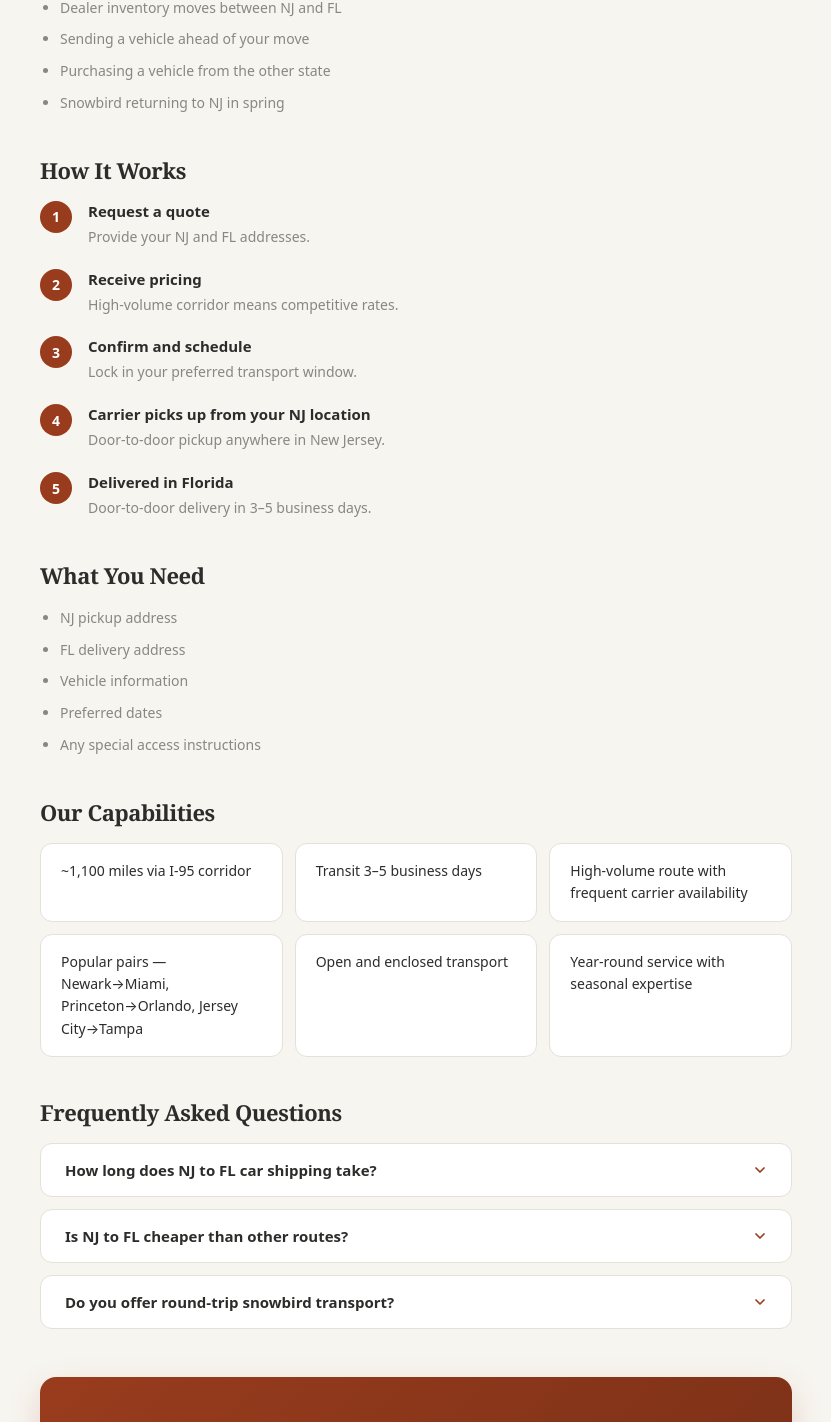
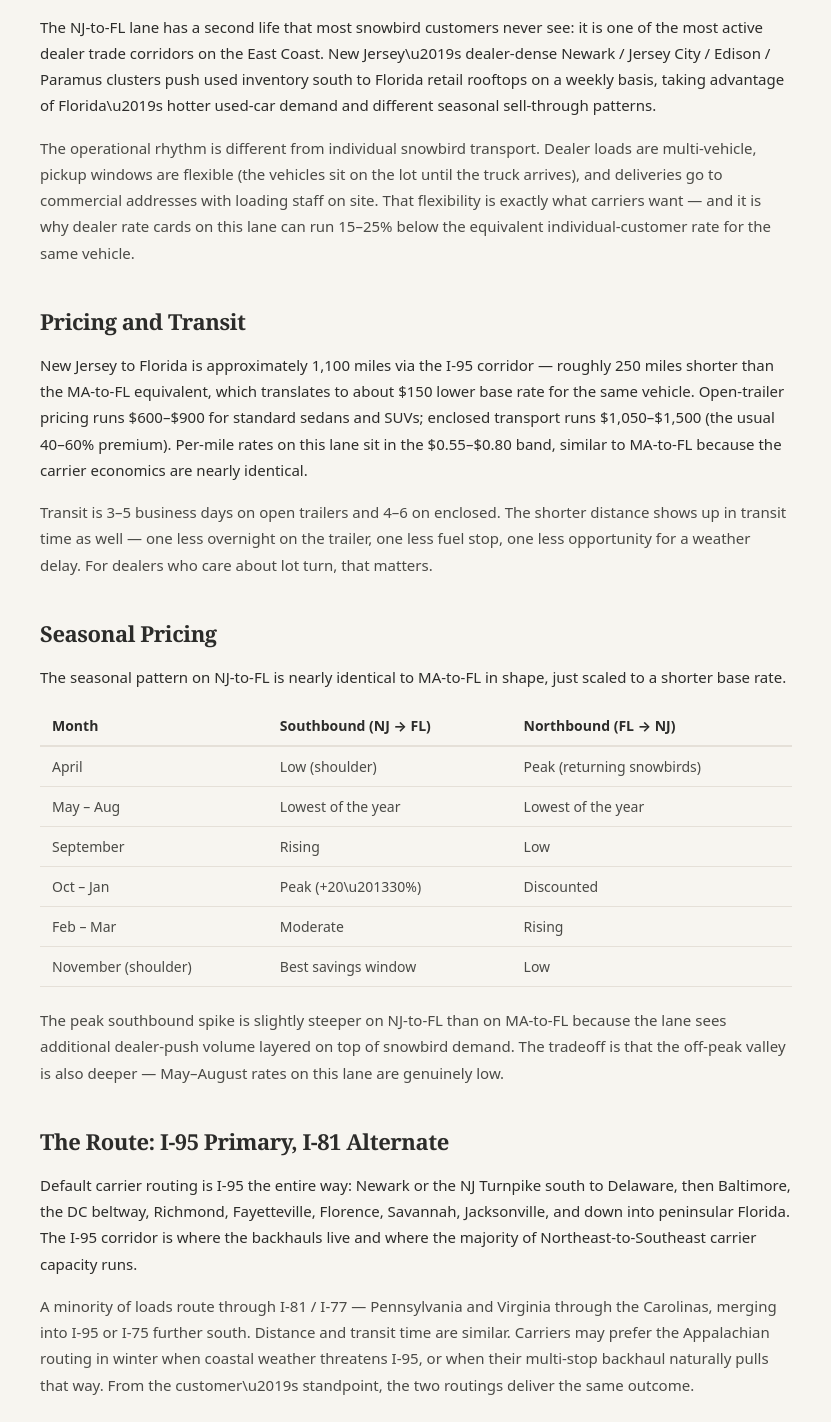
Before and after one commit to sergiivorotyntsev/Y7-WEBSITE, a React (Vite) app: page /new-jersey-to-florida-car-shipping in a window 1280 px wide. Shown: the part 939-2361 px from the top of the page, without its empty margins (224-1055 px from the left). Built offline with nearby package versions, Linux system fonts and the light colour scheme; no server answers.

Commit message:
[SEO-DEEP-T12] feat: new-jersey-to-florida — 800+ words expert content

```diff
--- a/src/pages/seo/routes/NewJerseyToFlorida.jsx
+++ b/src/pages/seo/routes/NewJerseyToFlorida.jsx
@@ -1,79 +1,192 @@
-import SeoLandingPage from '../SeoLandingPage';
+import SeoLandingPage, { Section } from '../SeoLandingPage';
 import PricingRange from '../../../components/PricingRange';
+import { prose, muted, subhead, tableWrap, table, th, td } from '../_enrichedStyles';
 
 export default function NewJerseyToFlorida() {
   return (
     <SeoLandingPage
       meta={{
-        title: 'NJ to FL Auto Transport',
+        title: 'New Jersey to Florida Car Shipping | Y7 Logistics',
         description:
-          'Auto transport from New Jersey to Florida. Door-to-door, dealer trades, snowbird transport. 3-5 business days.',
+          'NJ to FL auto transport. Port Newark area to Miami, Orlando, Tampa. Dealer volume pricing. Licensed FMCSA broker MC #1741537.',
         path: '/new-jersey-to-florida-car-shipping',
       }}
       heading="New Jersey to Florida Car Shipping"
-      intro="New Jersey to Florida is one of the highest-volume auto transport corridors on the East Coast. Whether you're a snowbird, relocating, or a dealer moving inventory, Y7 Logistics provides fast, reliable transport along the I-95 corridor from any NJ address to anywhere in Florida."
+      intro="New Jersey to Florida is the shorter, cheaper cousin of the Massachusetts-to-Florida snowbird lane — 1,100 miles versus 1,350, with the same dense I-95 carrier population but lower total mileage and therefore lower total cost. Y7 Logistics (MC #1741537 / USDOT #4427359) runs this corridor year-round for individual snowbirds, relocating families, and — very importantly — the dealer community concentrated around Newark, Jersey City, and Edison that moves inventory south to the Florida retail market on a weekly basis."
       whenNeeded={[
-        'Snowbird seasonal transport (NJ→FL and back)',
+        'Snowbird seasonal transport (NJ \u2192 FL and back)',
         'Relocating from New Jersey to Florida',
         'Dealer inventory moves between NJ and FL',
-        'Sending a vehicle ahead of your move',
+        'Sending a vehicle ahead of a move',
         'Purchasing a vehicle from the other state',
-        'Snowbird returning to NJ in spring',
+        'Returning to NJ in spring',
       ]}
       steps={[
-        { title: 'Request a quote', desc: 'Provide your NJ and FL addresses.' },
+        { title: 'Request a quote', desc: 'Provide your NJ and FL addresses and vehicle details.' },
         { title: 'Receive pricing', desc: 'High-volume corridor means competitive rates.' },
         { title: 'Confirm and schedule', desc: 'Lock in your preferred transport window.' },
-        { title: 'Carrier picks up from your NJ location', desc: 'Door-to-door pickup anywhere in New Jersey.' },
-        { title: 'Delivered in Florida', desc: 'Door-to-door delivery in 3–5 business days.' },
+        { title: 'Carrier picks up from your NJ location', desc: 'Door-to-door pickup anywhere in NJ.' },
+        { title: 'Delivered in Florida', desc: 'Door-to-door delivery in 3\u20135 business days.' },
       ]}
       requirements={[
         'NJ pickup address',
         'FL delivery address',
-        'Vehicle information',
-        'Preferred dates',
+        'Vehicle year, make, and model (or VIN)',
+        'Preferred pickup dates',
         'Any special access instructions',
       ]}
       capabilities={[
-        '~1,100 miles via I-95 corridor',
-        'Transit 3–5 business days',
+        '~1,100 miles via the I-95 corridor',
+        'Transit 3\u20135 business days',
         'High-volume route with frequent carrier availability',
-        'Popular pairs — Newark→Miami, Princeton→Orlando, Jersey City→Tampa',
+        'Popular pairs \u2014 Newark \u2192 Miami, Princeton \u2192 Orlando, Jersey City \u2192 Tampa',
         'Open and enclosed transport',
-        'Year-round service with seasonal expertise',
+        'Dealer volume pricing on recurring accounts',
       ]}
       faqs={[
         {
-          q: 'How long does NJ to FL car shipping take?',
-          a: 'Standard transit time is 3–5 business days via the I-95 corridor. This is one of the fastest East Coast routes due to high carrier volume.',
+          q: 'How much does NJ to FL car shipping cost?',
+          a: 'Typical open-trailer pricing is $600–$900 for standard sedans and SUVs; enclosed transport runs $1,050–$1,500 (40–60% premium). NJ-to-FL is ~$150 cheaper than MA-to-FL on average because the distance is 250 miles shorter. Seasonal variance is similar: Oct–Jan southbound is 20–30% higher.',
         },
         {
-          q: 'Is NJ to FL cheaper than other routes?',
-          a: 'Yes — this is one of the most competitive corridors in auto transport. High carrier volume and a direct highway route keep prices lower than many comparable distances.',
+          q: 'How long does NJ to FL transit take?',
+          a: 'Standard open transport runs 3–5 business days on the I-95 corridor. Enclosed transport adds a day. Pickup itself usually happens 1–5 days after you confirm the quote; flexible pickup windows and shoulder-season timing reduce both pickup lead time and price.',
         },
         {
-          q: 'Do you offer round-trip snowbird transport?',
-          a: 'Yes. Many of our customers ship southbound in the fall and northbound in the spring. We offer scheduling for both legs and can set up recurring seasonal transport.',
+          q: 'Can NJ dealers get volume pricing for FL trades?',
+          a: 'Yes — recurring dealer accounts that push inventory from NJ (Newark, Jersey City, Edison, Paramus) to FL dealer rooftops qualify for volume pricing. We build custom rate cards based on lane, cadence, and typical vehicle mix, and single-dispatcher coordination replaces the overhead of booking each load individually.',
+        },
+        {
+          q: 'How big is the winter rate swing?',
+          a: 'Southbound NJ-to-FL rates climb 20–30% from October through January as snowbird demand fills carriers. Northbound (FL-to-NJ) spikes in April when snowbirds return — sometimes 25–35% over summer baseline. May through August is the cheapest window in either direction because carriers compete for loads.',
+        },
+        {
+          q: 'How much does the return FL to NJ trip cost?',
+          a: 'Annual average is similar to southbound, but seasonality is inverted. FL-to-NJ runs cheapest in May–August (empty carriers returning to the Northeast), and most expensive in April when returning snowbirds create peak demand. Booking two weeks ahead during the savings window produces the best outcomes.',
+        },
+        {
+          q: 'Is my vehicle insured during NJ to FL transport?',
+          a: 'Yes. Every carrier we dispatch carries minimum $750,000 cargo insurance — most carry $1M+. We verify active coverage through Central Dispatch before assigning the load. Your BOL at pickup and delivery is the formal record for any claim against the carrier\u2019s policy.',
         },
       ]}
       related={[
         { label: 'New Jersey Auto Transport', to: '/new-jersey-auto-transport' },
         { label: 'Florida Car Shipping', to: '/florida-car-shipping' },
-        { label: 'Car Shipping Cost', to: '/car-shipping-cost' },
-        { label: 'State to State Shipping', to: '/state-to-state-car-shipping' },
-        { label: 'Get a Quote', to: '/quote' },
+        { label: 'MA to FL', to: '/massachusetts-to-florida-car-shipping' },
+        { label: 'Dealer Auto Transport', to: '/dealer-auto-transport' },
       ]}
     >
       <PricingRange
         routeName="New Jersey to Florida"
-        openLow={550}
+        openLow={600}
         openHigh={900}
         enclosedLow={1050}
-        enclosedHigh={1550}
-        distance={1150}
+        enclosedHigh={1500}
+        distance={1100}
         typicalTransitDays="3-5"
-        seasonalNote="Expect 15-20% higher rates November-March due to snowbird migration."
+        seasonalNote="Southbound rates climb 20-30% Oct-Jan (snowbird peak); FL-to-NJ cheapest May-Aug."
       />
+
+      <Section title="NJ to FL as a Dealer Trade Corridor">
+        <p style={prose}>
+          The NJ-to-FL lane has a second life that most snowbird customers never see: it is one
+          of the most active dealer trade corridors on the East Coast. New Jersey\u2019s
+          dealer-dense Newark / Jersey City / Edison / Paramus clusters push used inventory
+          south to Florida retail rooftops on a weekly basis, taking advantage of Florida\u2019s
+          hotter used-car demand and different seasonal sell-through patterns.
+        </p>
+        <p style={muted}>
+          The operational rhythm is different from individual snowbird transport. Dealer loads
+          are multi-vehicle, pickup windows are flexible (the vehicles sit on the lot until the
+          truck arrives), and deliveries go to commercial addresses with loading staff on site.
+          That flexibility is exactly what carriers want — and it is why dealer rate cards on
+          this lane can run 15–25% below the equivalent individual-customer rate for the same
+          vehicle.
+        </p>
+      </Section>
+
+      <Section title="Pricing and Transit">
+        <p style={prose}>
+          New Jersey to Florida is approximately 1,100 miles via the I-95 corridor — roughly
+          250 miles shorter than the MA-to-FL equivalent, which translates to about $150 lower
+          base rate for the same vehicle. Open-trailer pricing runs $600–$900 for standard
+          sedans and SUVs; enclosed transport runs $1,050–$1,500 (the usual 40–60% premium).
+          Per-mile rates on this lane sit in the $0.55–$0.80 band, similar to MA-to-FL because
+          the carrier economics are nearly identical.
+        </p>
+        <p style={muted}>
+          Transit is 3–5 business days on open trailers and 4–6 on enclosed. The shorter
+          distance shows up in transit time as well — one less overnight on the trailer, one
+          less fuel stop, one less opportunity for a weather delay. For dealers who care about
+          lot turn, that matters.
+        </p>
+      </Section>
+
+      <Section title="Seasonal Pricing">
+        <p style={prose}>
+          The seasonal pattern on NJ-to-FL is nearly identical to MA-to-FL in shape, just
+          scaled to a shorter base rate.
+        </p>
+        <div style={tableWrap}>
+          <table style={table}>
+            <thead>
+              <tr>
+                <th style={th}>Month</th>
+                <th style={th}>Southbound (NJ &rarr; FL)</th>
+                <th style={th}>Northbound (FL &rarr; NJ)</th>
+              </tr>
+            </thead>
+            <tbody>
+              <tr><td style={td}>April</td><td style={td}>Low (shoulder)</td><td style={td}>Peak (returning snowbirds)</td></tr>
+              <tr><td style={td}>May &ndash; Aug</td><td style={td}>Lowest of the year</td><td style={td}>Lowest of the year</td></tr>
+              <tr><td style={td}>September</td><td style={td}>Rising</td><td style={td}>Low</td></tr>
+              <tr><td style={td}>Oct &ndash; Jan</td><td style={td}>Peak (+20\u201330%)</td><td style={td}>Discounted</td></tr>
+              <tr><td style={td}>Feb &ndash; Mar</td><td style={td}>Moderate</td><td style={td}>Rising</td></tr>
+              <tr><td style={td}>November (shoulder)</td><td style={td}>Best savings window</td><td style={td}>Low</td></tr>
+            </tbody>
+          </table>
+        </div>
+        <p style={muted}>
+          The peak southbound spike is slightly steeper on NJ-to-FL than on MA-to-FL because
+          the lane sees additional dealer-push volume layered on top of snowbird demand. The
+          tradeoff is that the off-peak valley is also deeper — May–August rates on this lane
+          are genuinely low.
+        </p>
+      </Section>
+
+      <Section title="The Route: I-95 Primary, I-81 Alternate">
+        <p style={prose}>
+          Default carrier routing is I-95 the entire way: Newark or the NJ Turnpike south to
+          Delaware, then Baltimore, the DC beltway, Richmond, Fayetteville, Florence, Savannah,
+          Jacksonville, and down into peninsular Florida. The I-95 corridor is where the
+          backhauls live and where the majority of Northeast-to-Southeast carrier capacity
+          runs.
+        </p>
+        <p style={muted}>
+          A minority of loads route through I-81 / I-77 — Pennsylvania and Virginia through
+          the Carolinas, merging into I-95 or I-75 further south. Distance and transit time
+          are similar. Carriers may prefer the Appalachian routing in winter when coastal
+          weather threatens I-95, or when their multi-stop backhaul naturally pulls that way.
+          From the customer\u2019s standpoint, the two routings deliver the same outcome.
+        </p>
+      </Section>
+
+      <Section title="Dealer Volume Discounts">
+        <p style={prose}>
+          Recurring dealer accounts on this lane get access to custom rate cards that are not
+          available to one-off shippers. The mechanics are simple: carriers love predictable,
+          high-volume lanes because they eliminate the constant re-bid grind on Central
+          Dispatch; in return, dealers get rates 15–25% below the open-market equivalent.
+        </p>
+        <p style={muted}>
+          The formula that makes dealer rate cards work has three inputs: lane (NJ-to-FL is one
+          of the best), cadence (weekly or multiple times per week), and vehicle mix (standard
+          sedans and SUVs price more aggressively than oversized or specialty units). Ask us
+          for a custom rate sheet — we have dedicated dispatchers for recurring dealer flows
+          and can set up multi-vehicle logistics without the per-load overhead of individual
+          bookings.
+        </p>
+      </Section>
     </SeoLandingPage>
   );
 }
```
